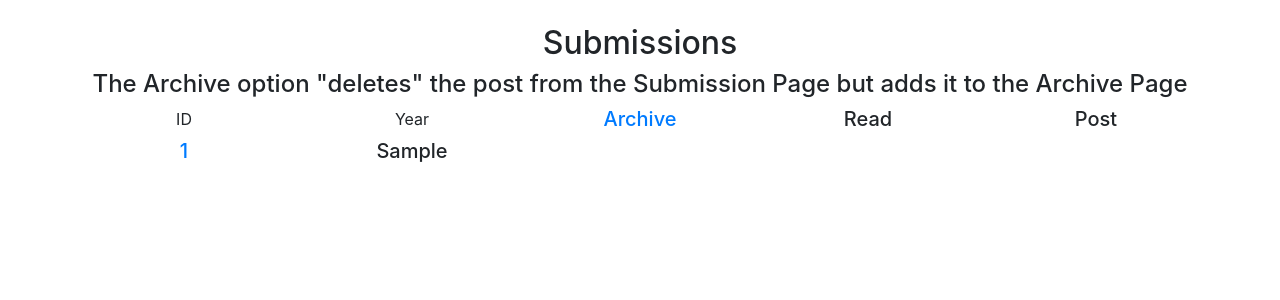
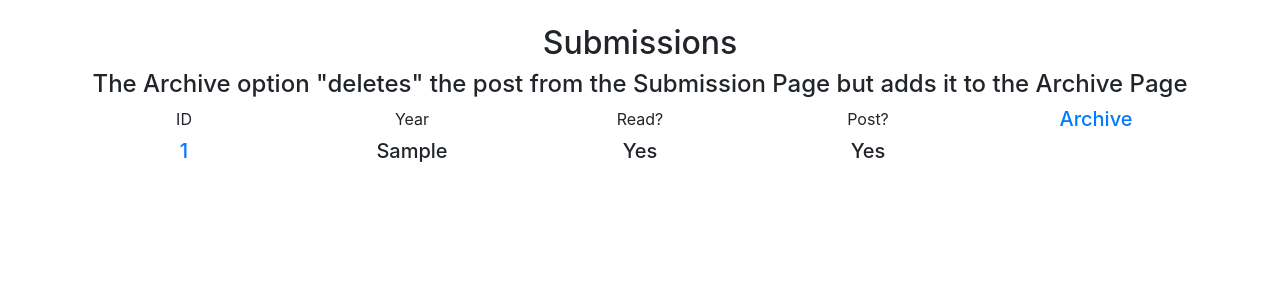
Before and after one commit to azach99/JPGSpeaks, a Flask app: page /submissions in a window 1280 px wide. Shown: the part 56-356 px from the top of the page. Run offline with Flask 2, Linux system fonts and the light colour scheme; a user stored in the database is signed in; tables that the repository leaves empty hold one stand-in row (values such as "Sample post"); some libraries are stand-ins or nearby versions.

Commit message:
adding post html

```diff
--- a/templates/submissions.html
+++ b/templates/submissions.html
@@ -13,24 +13,25 @@
           <label for="year">Year</label>
             <h5>{{ item.year }}</h5>
         </div>
-            <div class="col-sm">
-
-            <h5><a href="{{ url_for('archive_post', id = item.key) }}">Archive</a></h5>
-        </div>
             <div class = "col-sm">
+                <label>Read?</label>
                 {% if item.key in key_list %}
-                    <h5>Read</h5>
+                    <h5>Yes</h5>
                 {% else %}
-                    <h5>New</h5>
+                    <h5>No</h5>
                 {% endif %}
             </div>
             <div class = "col-sm">
+                <label>Post?</label>
                 {% if item.key in key_post_list %}
-                    <h5>Post</h5>
+                    <h5>Yes</h5>
                 {% else %}
-                    <h5>TBD</h5>
+                    <h5>No</h5>
                 {% endif %}
             </div>
+            <div class="col-sm">
+            <h5><a href="{{ url_for('archive_post', id = item.key) }}">Archive</a></h5>
+             </div>
         </div>
 
     {% endfor%}
```
